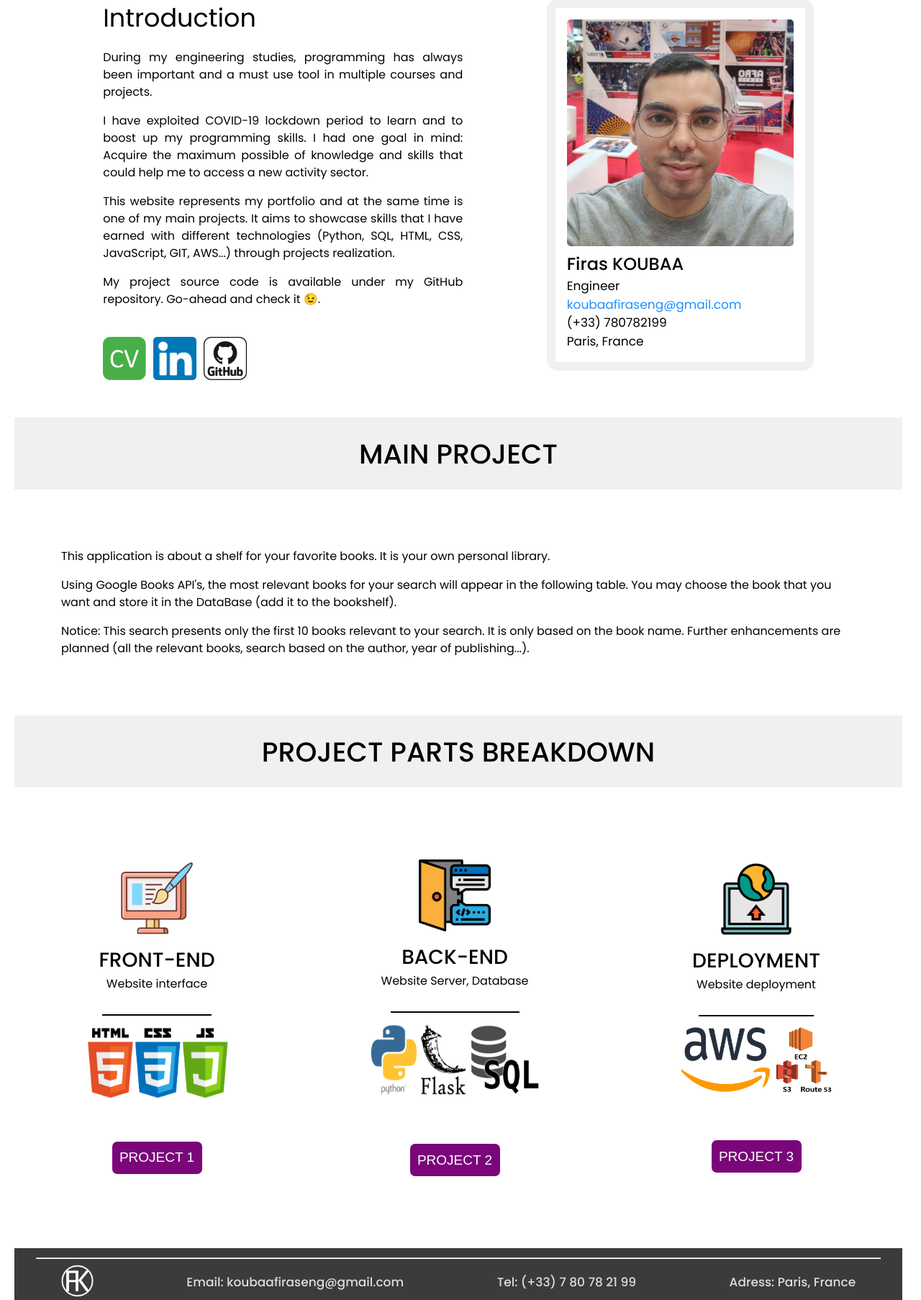
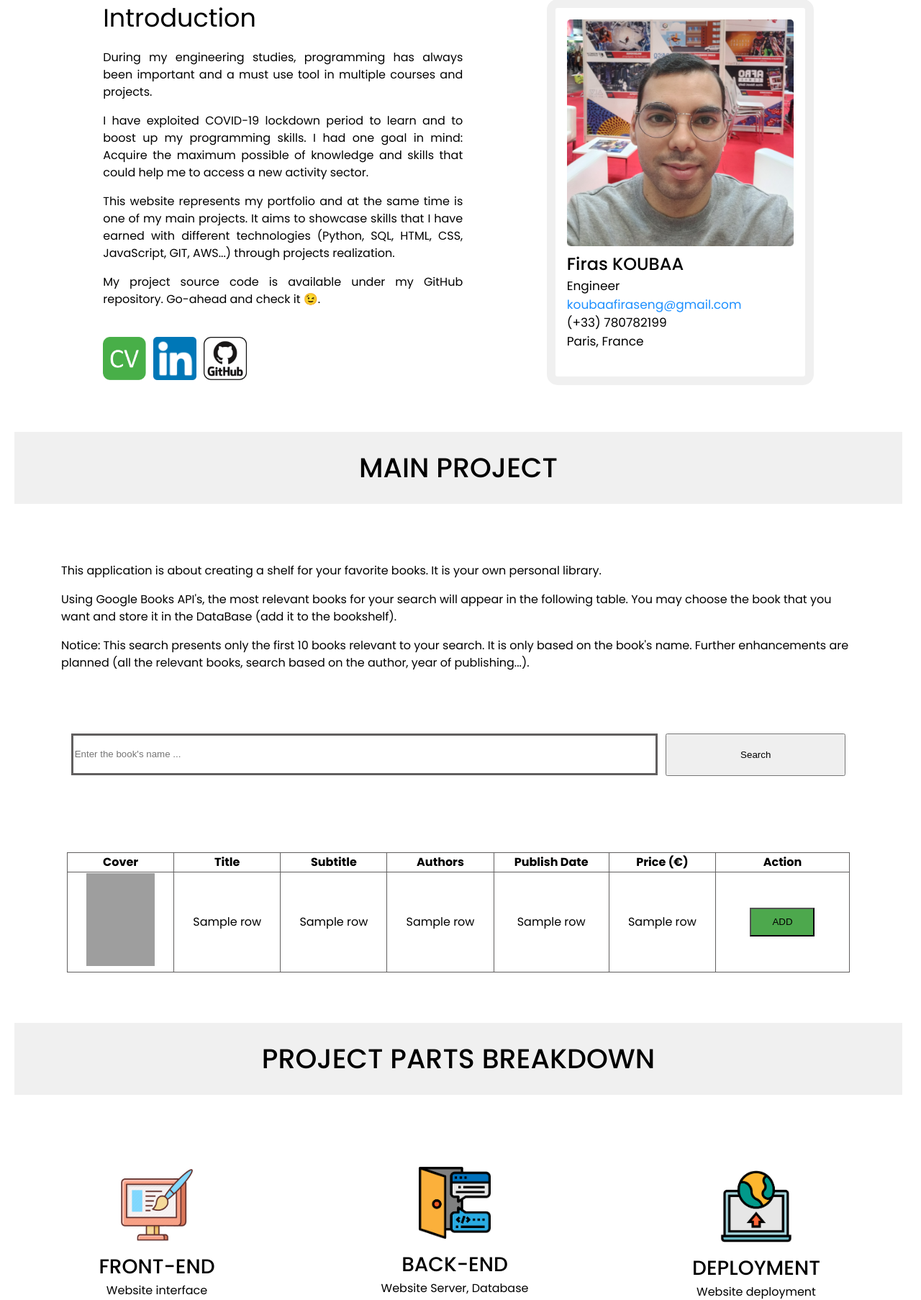
Before and after one commit to firaskoubaa/webappdev-flask, a Flask app: template templates/index.html in a window 1280 px wide. Shown: the part 287-2093 px from the top of the page at 72% size. Run offline with Flask 2, Linux system fonts and the light colour scheme; the template is opened without the code that fills it: most values are stand-ins (such as "Sample title", 1, 10 or a date in 2020); grey boxes are pictures that could not be loaded.

Commit message:
reasear bar and table created, next: making table content dynamic

```diff
--- a/application.py
+++ b/application.py
@@ -1,10 +1,58 @@
 from flask import Flask, render_template, request, url_for
+import requests
+
+#Fetching data using Google Books API
+# research=input('Type the name of the book please: ')
+research='good'
+research=research.replace(' ', '+')
+matrix_data=[]
+def api_fetchdata(subject):
+    rq = requests.get('https://www.googleapis.com/books/v1/volumes?q='+subject)
+    response = rq.json()
+    all_items=response['items']
+
+    for item_num in range(len(all_items)):
+        itemid=all_items[item_num]['id']
+        cover=all_items[item_num]['volumeInfo']['imageLinks']['thumbnail']
+        title=all_items[item_num]['volumeInfo']['title']
+
+        try:
+            subtitle=all_items[item_num]['volumeInfo']['subtitle']
+        except:
+            subtitle=''
+
+        try:
+            pre_authors=all_items[item_num]['volumeInfo']['authors']
+            authors=pre_authors[0]
+            if len(pre_authors)>1:
+                for i in range(len(pre_authors)-1):
+                    authors=authors+', '+pre_authors[i+1]
+        except:
+            authors=""
+
+        try:
+            publishedDate=all_items[item_num]['volumeInfo']['publishedDate'][:10]
+        except:
+            publishedDate=""
+
+        if all_items[item_num]['saleInfo']['saleability']==	'FOR_SALE':
+            price=str(all_items[item_num]['saleInfo']['retailPrice']['amount'])
+        else:
+            price=all_items[item_num]['saleInfo']['saleability']
+
+        # print('book n°'+str(item_num+1)+' id: '+itemid+' cover:'+cover+' title: '+title+' subtitle: '+subtitle+' authors: '+authors+' publishedDate: '+publishedDate+' price: '+price)
+        book_data=[cover,title,subtitle,authors,publishedDate,price]
+        matrix_data.append(book_data)
+
+api_fetchdata(research)
+# print(matrix_data)
+
 
 app = Flask(__name__)
 
 @app.route("/")
 def index():
-    return render_template("index.html")
+    return render_template("index.html", students=matrix_data)
 
 @app.route("/project1")
 def project1():
--- a/static/style.css
+++ b/static/style.css
@@ -77,7 +77,6 @@ html,body {
 }
 .intro_text{
   width: 500px;
-  height: 0px;
   text-align: justify;
 }
 .intro ul {
@@ -91,18 +90,6 @@ html,body {
   padding-right: 10px;
   list-style: none;
 }
-/* .intro a button {
-  background-color: rgb(72, 175, 72);
-  border: none;
-  color: white;
-  padding: 10px;
-  text-align: center;
-  text-decoration: none;
-  border-radius: 7px;
-  font-size: 40px;
-  width: 70px;
-  height: 70px;
-} */
 .intro a button:hover{
   color: rgb(22, 22, 22);
   text-decoration: underline;
@@ -143,7 +130,51 @@ html,body {
   border-radius: 5px;
 }
 
-/* Projects section */
+/*  MAIN PROJECT */
+form{
+  height: 100px;
+  width: 85vw;
+  display: flex;
+  justify-content: space-around;
+  flex-wrap: wrap;
+  padding-top: 70px;
+}
+#research_text_box{
+  height: 50%;
+  width: 74%;
+  border: 3px solid rgb(97, 95, 95);
+}
+#search_submit_button {
+  height: 59%;
+  width: 23%;
+}
+table {
+  width: 85vw;
+  margin-bottom:70px;
+  margin-left: auto;
+  margin-right: auto;
+}
+table, th, td{
+  border: 1px solid rgb(97, 95, 95);
+  border-collapse: collapse;
+}
+td {
+  text-align: center;
+}
+tr img{
+  /* reference size= 128*184 ----- reduce it to 70% => 90*129px*/
+  width: 95px;
+  height: 129px;
+}
+#add_button{
+  width: 90px;
+  height:40px;
+  margin-left:15px;
+  margin-right:15px;
+  background-color:rgb(77, 168, 77);
+}
+
+/* PROJECT PARTS BREAKDOWN */
 .all_projects_title {
   font-size: 38px;
   font-weight: 500;
@@ -153,6 +184,7 @@ html,body {
   height: 100px;
   background-color: rgba(223, 223, 223, 0.479);
   text-transform: uppercase;
+  text-align:center;
 }
 .projects_content{
   display: flex; /* horizontal list*/
--- a/templates/index.html
+++ b/templates/index.html
@@ -47,12 +47,46 @@
 	</div>
 	<div class="intro">
 		<div >
-			<p> This application is about a shelf for your favorite books. It is your own personal library.</p>
+			<p> This application is about creating a shelf for your favorite books. It is your own personal library.</p>
 			<p> Using Google Books API's, the most relevant books for your search will appear in the following table.
 				You may choose the book that you want and store it in the DataBase (add it to the bookshelf).</p>
-			<p>Notice: This search presents only the first 10 books relevant to your search. It is only based on the book name.
+			<p>Notice: This search presents only the first 10 books relevant to your search. It is only based on the book's name.
 				Further enhancements are planned (all the relevant books, search based on the author, year of publishing...).	</p>
 		</div>
+		<div class="search_bar">
+			<!-- <h3>Researched book table</h3> -->
+			<form action="">
+				<input id="research_text_box" type="text" placeholder="Enter the book's name ...">
+				<input id="search_submit_button" type="submit" value="Search">
+		    </form>
+		</div>
+	</div>
+
+
+		<table>
+			<tr>
+				<th>Cover</th>
+				<th>Title</th>
+				<th>Subtitle</th>
+				<th>Authors</th>
+				<th>Publish Date</th>
+				<th>Price (€)</th>
+				<th>Action</th>
+			</tr>
+
+			{% for row in students %}
+			<tr>
+				<td><img src="{{row.0}}" alt="Book Cover"></td>
+				<td>{{row.1}}</td>
+				<td>{{row.2}}</td>
+				<td>{{row.3}}</td>
+				<td>{{row.4}}</td>
+				<td>{{row.5}}</td>
+				<td><input id="add_button" type="submit" value="ADD"></td>
+			</tr>
+			{% endfor  %}
+
+		</table>
 
 </div>
 
```
Also changed, not shown: requirements.txt (added, +16 -0 lines), 1 other file.
